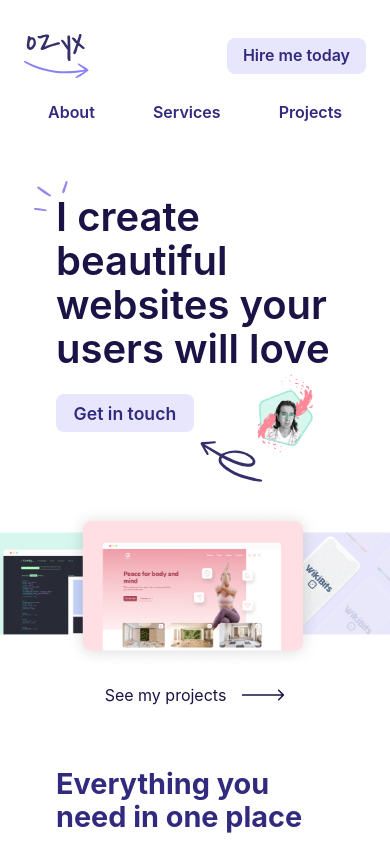
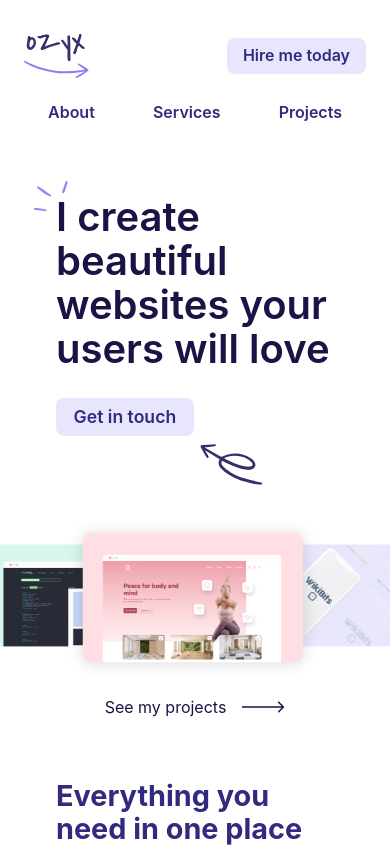
Before and after one commit to ozyxdev/aguinagadev, a Next.js app: page / in a window 390 px wide. Shown: the top 847 px of the page. Built offline with nearby package versions, Linux system fonts and the light colour scheme.

Commit message:
refactor hero section to be mobile firts

```diff
--- a/src/components/Footer.js
+++ b/src/components/Footer.js
@@ -112,7 +112,7 @@ export default function Footer() {
             from start to finish to make sure your goals are reached and your
             users are happy.
           </p>
-          <LinkCTA path="/">Now available for hire</LinkCTA>
+          <LinkCTA path="/contact">Now available for hire</LinkCTA>
           <div className="social">
             <Link href="https://twitter.com/aguinaga_dev">
               <img src="social/twitter.svg" alt="twitter" />
--- a/src/components/Hero.js
+++ b/src/components/Hero.js
@@ -4,56 +4,24 @@ import ButtonStyles from './styles/Button'
 
 export default function Hero() {
   const HeroStyles = styled.div`
-    margin-top: 2rem;
+    margin-bottom: 5rem;
     display: grid;
-    grid-template-columns: 60% auto;
-    grid-gap: 4rem;
 
-    .hero-copy img {
+    img {
       display: none;
     }
 
-    img {
-      grid-column: 2;
-      max-width: 80%;
-      margin: auto;
-      transform: translateY(-2rem);
-    }
-
-    @media (max-width: 656px) {
-      margin-top: 0;
-      grid-template-columns: 1fr;
-      .hero-copy {
-        display: grid;
-        grid-column: span 2;
-        grid-gap: 0;
-
-        h1 {
-          grid-row: 1 / span 1;
-          grid-column: span 2;
-          margin-bottom: 0;
-        }
-
-        img {
-          display: block;
-          grid-row: 2 / span 1;
-          grid-column: 2;
-          transform: translateY(0);
-        }
-
-        button {
-          grid-row: 2 / span 1;
-          grid-column: 1;
-          align-self: center;
-          justify-self: start;
-        }
-      }
-
+    @media (min-width: 768px) {
+      grid-template-columns: 60% auto;
       img {
-        display: none;
+        display: block;
+        max-width: 80%;
+        margin: auto;
+        transform: translateY(-2rem);
       }
     }
   `
+
   return (
     <HeroStyles className="section right">
       <div className="hero-copy">
@@ -61,7 +29,6 @@ export default function Hero() {
         <Link href="mailto:omar@aguinaga.dev">
           <ButtonStyles>Get in touch</ButtonStyles>
         </Link>
-        <img src="profile.png" alt="Hi there, it's Omar" />
       </div>
       <img src="profile.png" alt="Hi there, it's Omar" />
     </HeroStyles>
```
